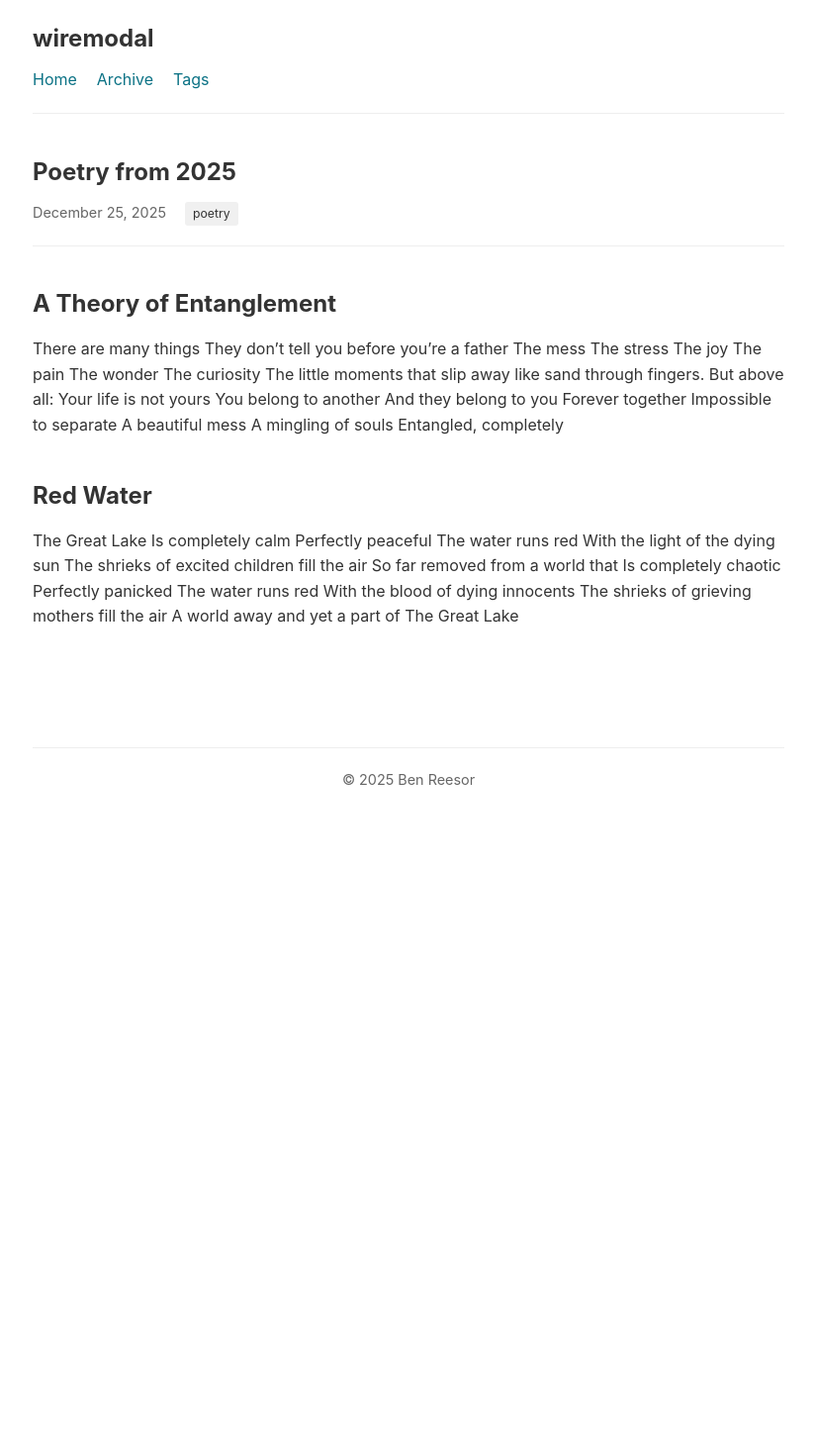
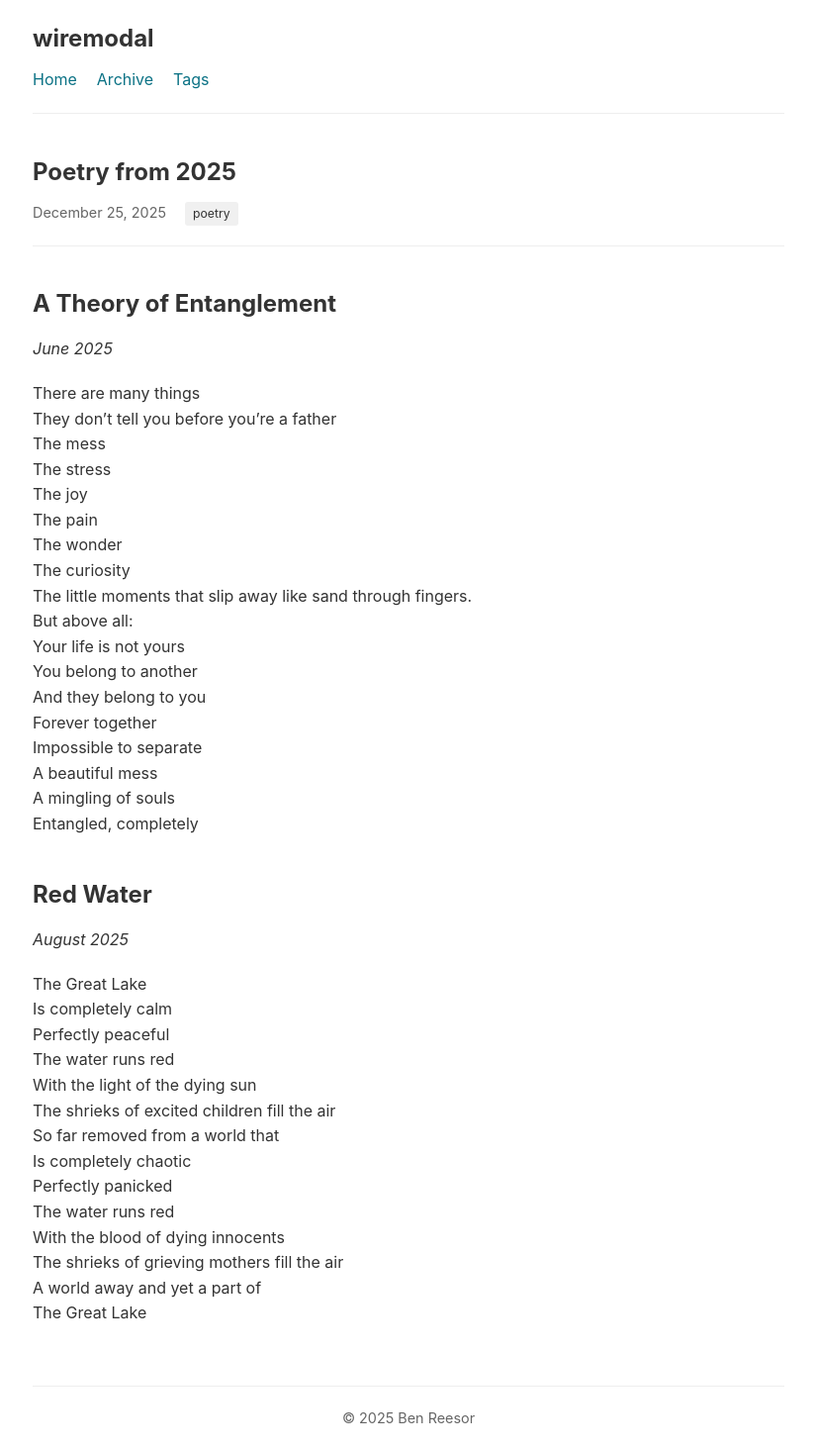
Before and after one commit to ben-d-r/wiremodal, a Jekyll site: the page built from _posts/2025-12-25-poetry-from-2025.md, in a window 1280 px wide. Shown: the whole page at 99% size, without its empty margins (227-1051 px from the left). Built offline with Jekyll 4.4.1, drawn with Linux system fonts in a browser that asks for light colours; before the commit the page ends 900 px from its top, so only the background shows below that.

Commit message:
Update 2025-12-25-poetry-from-2025.md

```diff
--- a/_posts/2025-12-25-poetry-from-2025.md
+++ b/_posts/2025-12-25-poetry-from-2025.md
@@ -6,6 +6,7 @@
 ---
 
 ## A Theory of Entanglement
+*June 2025*
 
 There are many things
 They don't tell you before you're a father
@@ -27,6 +28,7 @@
 Entangled, completely
 
 ## Red Water
+*August 2025*
 
 The Great Lake
 Is completely calm
```
